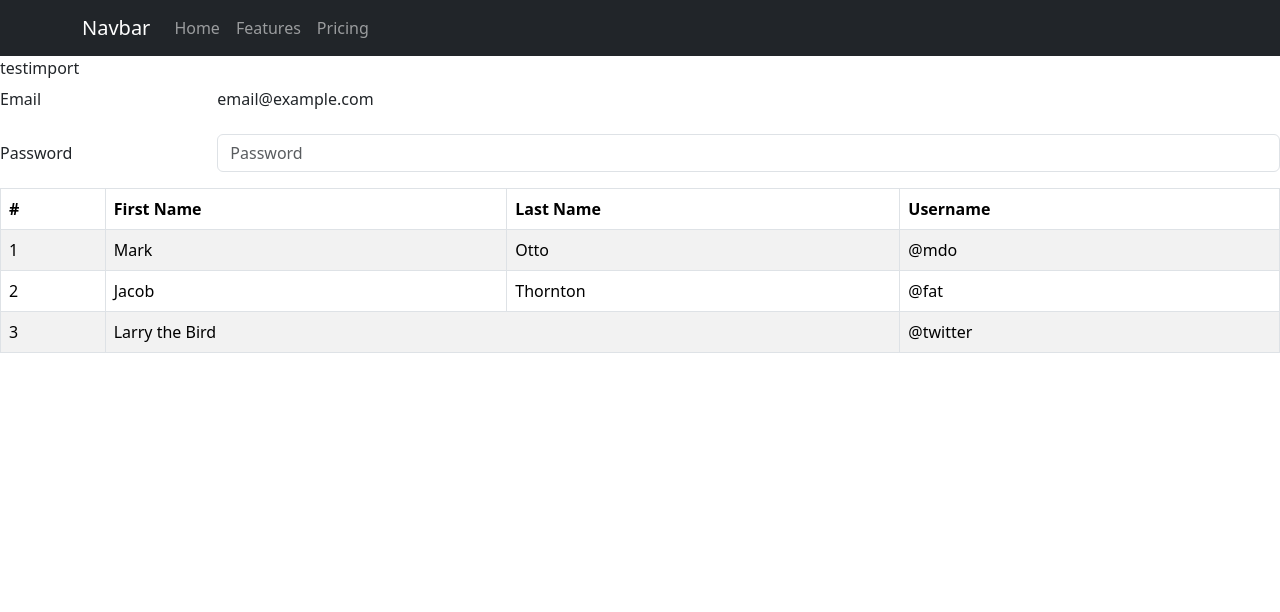
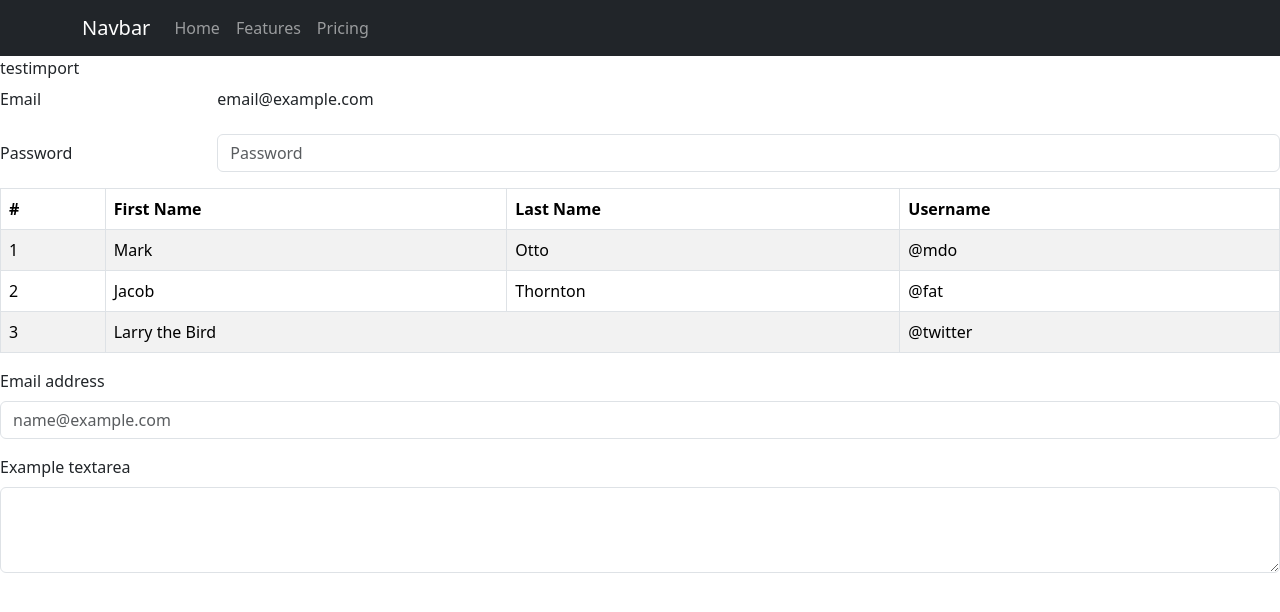
Before and after one commit to KameronHandy/Project4, a React (Create React App) app in the folder client/: page /ContactUs in a window 1280 px wide. Shown: the top 612 px of the page. Built offline with nearby package versions, Linux system fonts and the light colour scheme.

Commit message:
adding tables for the different categories

```diff
--- a/client/src/App.js
+++ b/client/src/App.js
@@ -5,6 +5,7 @@
 import Navbars from './Components/Navbars';
 import User_login from './Components/User_login';
 import Categories from './Components/Categories';
+import ContactUs from './Components/ContactUs';
 
 function App() {
   return (
@@ -14,6 +15,7 @@
     <Testimport />
     <User_login/>
     <Categories />
+    <ContactUs />
     </>
 
   );
--- /dev/null
+++ b/client/src/Components/ContactUs.jsx
@@ -0,0 +1,17 @@
+import React from 'react'
+import Form from 'react-bootstrap/Form';
+
+export default function ContactUs () {
+  return (
+    <Form>
+      <Form.Group className="mb-3" controlId="exampleForm.ControlInput1">
+        <Form.Label>Email address</Form.Label>
+        <Form.Control type="email" placeholder="name@example.com" />
+      </Form.Group>
+      <Form.Group className="mb-3" controlId="exampleForm.ControlTextarea1">
+        <Form.Label>Example textarea</Form.Label>
+        <Form.Control as="textarea" rows={3} />
+      </Form.Group>
+    </Form>
+  );
+}
```
Also changed, not shown: client/src/Pages/Math.jsx (added), client/src/Pages/Music.jsx (added), client/src/Pages/Sports.jsx (added), client/src/Pages/Theatre.jsx (added).
